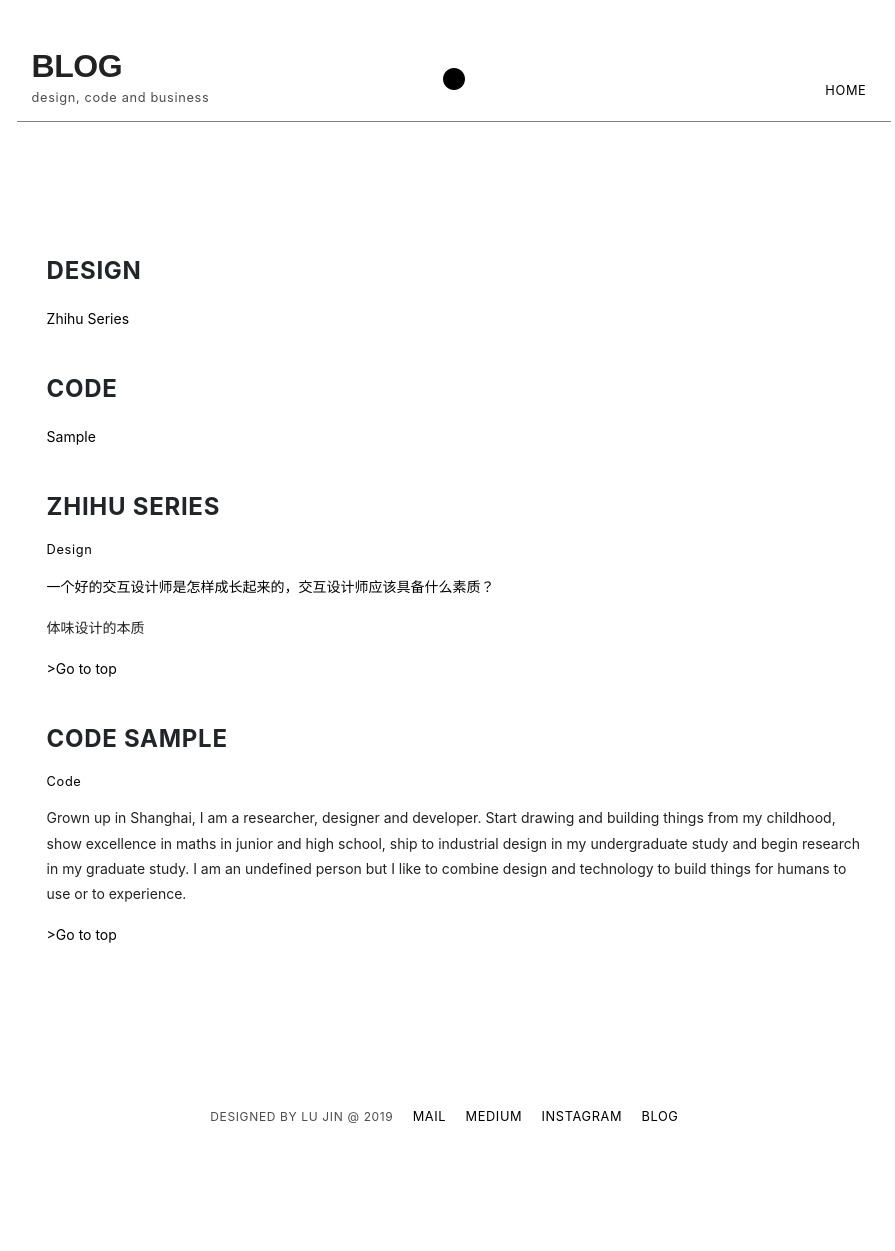
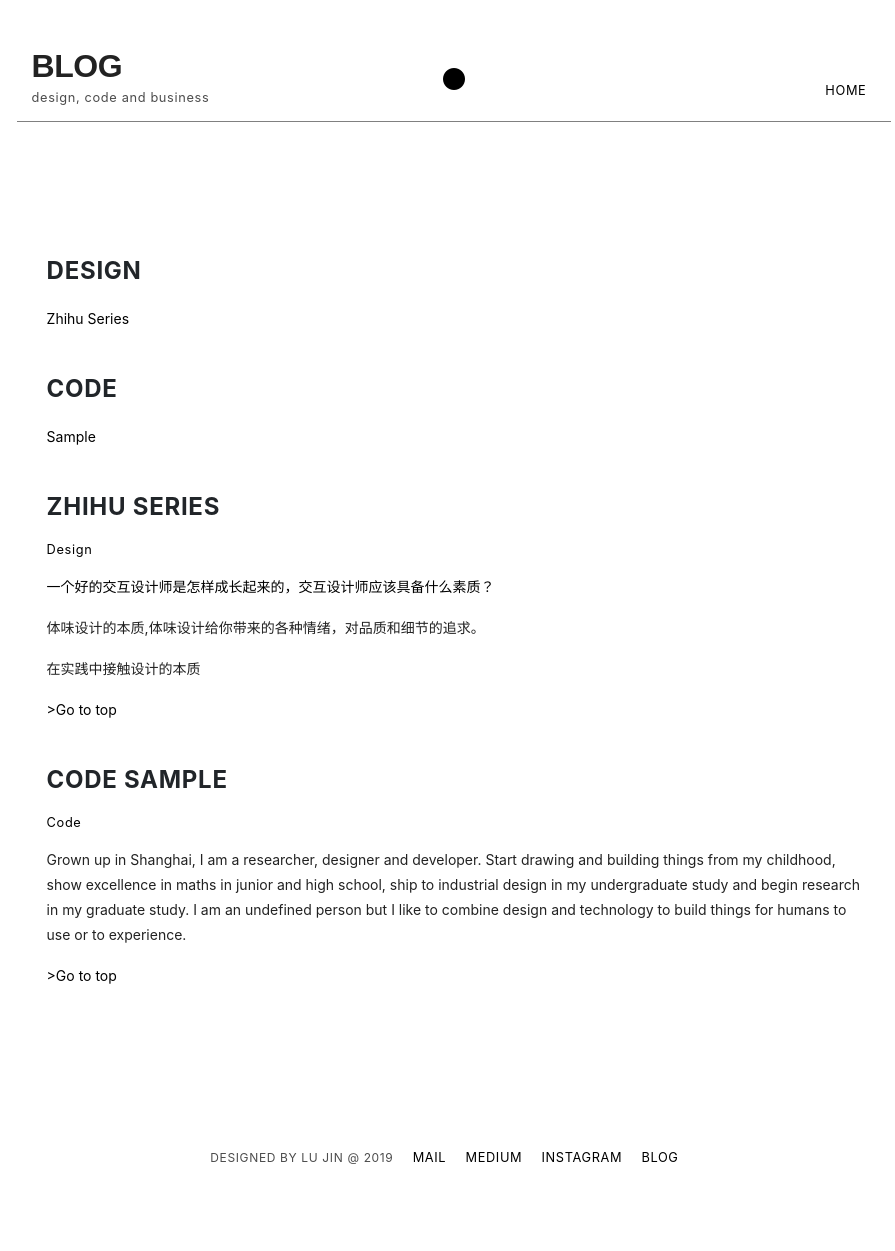
Before and after one commit to beforux/ShakeYourLove, a Jekyll site: the page blog.html, which Jekyll copies as it is, in a window 1280 px wide. Shown: the whole page, without its empty margins (186-1081 px from the left). Built offline with Jekyll 4.4.1, drawn with Linux system fonts in a browser that asks for light colours; nearby versions of some CDN libraries; before the commit the page ends 1210 px from its top, so only the background shows below that.

Commit message:
Update blog.html

```diff
--- a/blog.html
+++ b/blog.html
@@ -45,7 +45,8 @@
       <h3 name="design1">Zhihu Series </h3>
        <p class="small" > <a href="#design">Design</a></p>
       <p> <a href="https://www.zhihu.com/question/20951805/answer/16729839"> 一个好的交互设计师是怎样成长起来的，交互设计师应该具备什么素质？</a></p>
-      <p>体味设计的本质</p>
+      <p>体味设计的本质,体味设计给你带来的各种情绪，对品质和细节的追求。</p>
+       <p>在实践中接触设计的本质</p>
       <p><a href="#top">>Go to top</a>
 
        <h3 name="code1"> Code Sample</h3>
```
